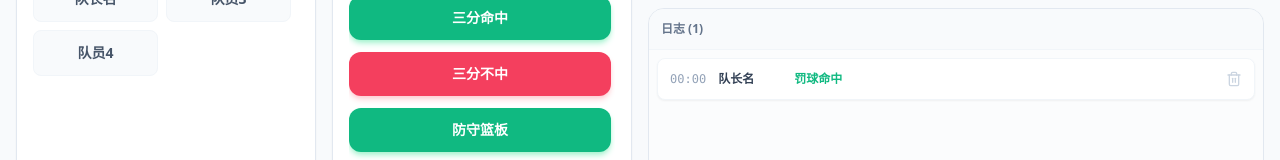
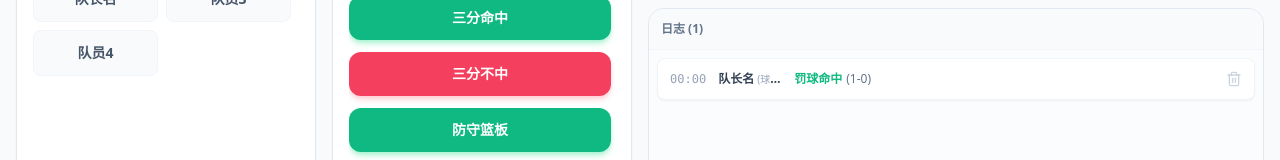
Before and after one commit to zhwryan/data-points, a React (Vite) app: page / in a window 1280 px wide. Both pictures are taken after a click on the button "罚球命中". Shown: the part 499-659 px from the top of the page. Built offline with nearby package versions, Linux system fonts and the light colour scheme.

Commit message:
feat: include team name and score snapshot in event logs and text export

```diff
--- a/App.tsx
+++ b/App.tsx
@@ -227,7 +227,7 @@ const App: React.FC = () => {
       const fgMade = s.fg2m + s.fg3m;
       const fgAtt = s.fg2a + s.fg3a;
 
-      csv += `${p.name},${s.pts},${s.reb},${s.oreb},${s.dreb},${s.ast},${s.blk},${s.stl},${s.tov},'${fgMade}-${fgAtt},'${s.fg3m}-${s.fg3a},'${s.ftm}-${s.fta},${p.team}\n`;
+      csv += `${p.name},${s.pts},${s.reb},${s.oreb},${s.dreb},${s.ast},${s.blk},${s.stl},${s.tov},\t${fgMade}-${fgAtt},\t${s.fg3m}-${s.fg3a},\t${s.ftm}-${s.fta},${p.team}\n`;
     });
     const blob = new Blob(["\uFEFF" + csv], { type: 'text/csv;charset=utf-8;' });
     const url = URL.createObjectURL(blob);
@@ -235,6 +235,46 @@ const App: React.FC = () => {
     link.href = url;
     link.download = `basketball_stats_${Date.now()}.csv`;
     link.click();
+  };
+
+  const getScoreSnapshot = (currentHistory: GameAction[], targetTimestamp: number) => {
+    // Calculate score up to the event (inclusive)
+    // We need to filter history up to this timestamp
+    // Note: timestamps might not be unique, so we should rely on array index if possible,
+    // but here we are rendering or exporting, so let's filter by time.
+    // Ideally we store the score snapshot in the event itself, but calculating it on the fly is okay for now.
+
+    // Sort history chronologically to replay
+    const sorted = [...currentHistory].sort((a, b) => a.timestamp - b.timestamp);
+    const eventIndex = sorted.findIndex(h => h.timestamp === targetTimestamp);
+
+    if (eventIndex === -1) return { home: 0, away: 0 };
+
+    const relevantHistory = sorted.slice(0, eventIndex + 1);
+
+    let homeScore = 0;
+    let awayScore = 0;
+
+    // Assuming teamNames[0] is home and teamNames[1] is away
+    // We need to match team names.
+    // The current state `teamNames` might change if user edits players,
+    // but usually it's stable during a match.
+    const homeTeamName = teamNames[0];
+    const awayTeamName = teamNames[1];
+
+    relevantHistory.forEach(a => {
+      let points = 0;
+      if (a.type === 'FT_MADE') points = 1;
+      if (a.type === '2PT_MADE') points = 2;
+      if (a.type === '3PT_MADE') points = 3;
+
+      if (points > 0) {
+        if (a.team === homeTeamName) homeScore += points;
+        else if (a.team === awayTeamName) awayScore += points;
+      }
+    });
+
+    return { home: homeScore, away: awayScore };
   };
 
   const exportAsText = () => {
@@ -253,7 +293,16 @@ const App: React.FC = () => {
       const s = (diff % 60).toString().padStart(2, '0');
       const timeStr = `${m}:${s}`;
       const label = STAT_LABELS[action.type] || action.type;
-      return `${timeStr} ${action.playerName} ${label}`;
+
+      let line = `${timeStr} ${action.playerName}(${action.team}) ${label}`;
+
+      // If it's a scoring event, append the score
+      if (['FT_MADE', '2PT_MADE', '3PT_MADE'].includes(action.type)) {
+        const score = getScoreSnapshot(history, action.timestamp);
+        line += ` (${score.home}-${score.away})`;
+      }
+
+      return line;
     });
 
     const text = lines.join('\n');
@@ -498,9 +547,15 @@ const App: React.FC = () => {
                     <div key={a.id} className="flex items-center justify-between bg-white p-3 rounded-lg border border-slate-100 shadow-sm text-xs">
                       <div className="flex items-center gap-3">
                         <span className="text-slate-400 font-mono">{formatRelativeTime(a.timestamp)}</span>
-                        <span className="font-bold text-slate-700 w-16 truncate">{a.playerName}</span>
+                        <span className="font-bold text-slate-700 w-16 truncate" title={`${a.playerName} (${a.team})`}>
+                          {a.playerName} <span className="text-[10px] text-slate-400 font-normal">({a.team})</span>
+                        </span>
                         <span className={`font-bold ${a.type.includes('MISS') || a.type === 'TURNOVER' || a.type === 'FOUL' ? 'text-rose-500' : 'text-emerald-500'}`}>
                           {STAT_LABELS[a.type]}
+                          {['FT_MADE', '2PT_MADE', '3PT_MADE'].includes(a.type) && (() => {
+                            const score = getScoreSnapshot(history, a.timestamp);
+                            return <span className="ml-1 text-slate-500 text-xs font-normal">({score.home}-{score.away})</span>;
+                          })()}
                         </span>
                       </div>
                       <button
```
